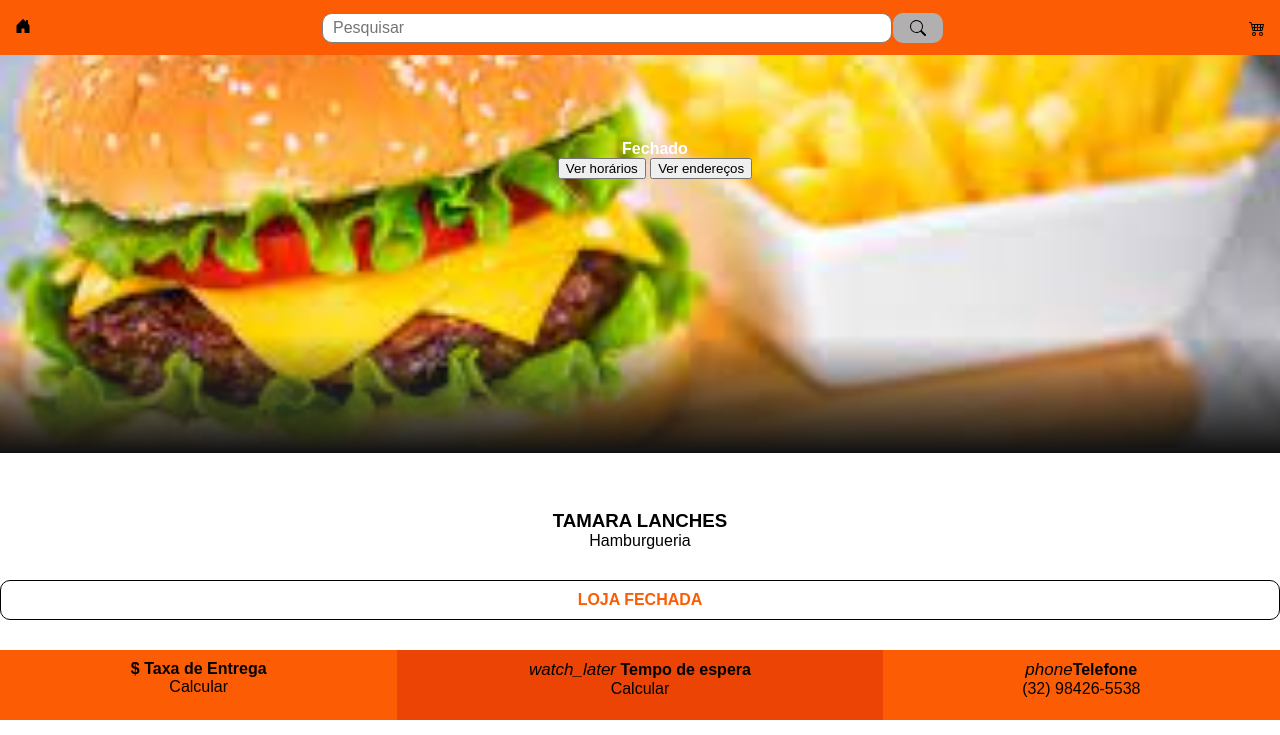
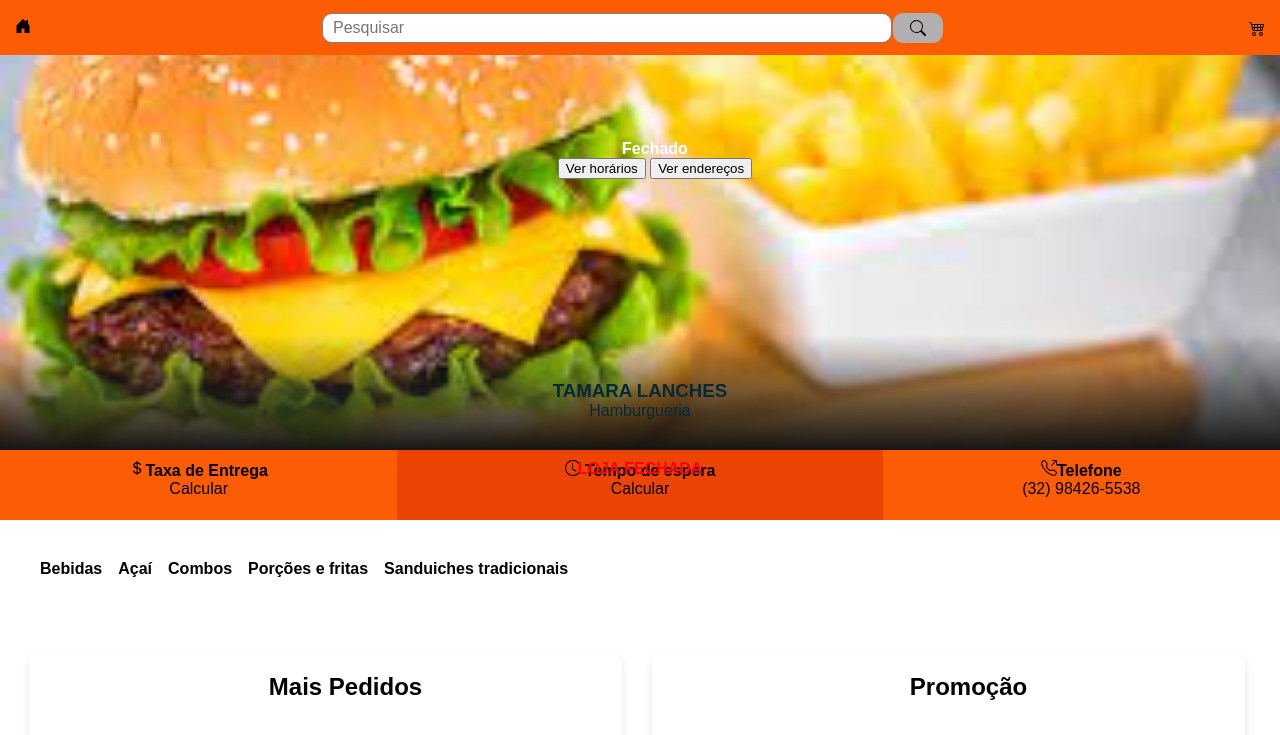
Before and after one commit to VEMS98/Challenge_2, a plain HTML site: page index.html in a window 1280 px wide. Shown: the top 735 px of the page. Drawn offline with Linux system fonts and the light colour scheme.

Commit message:
Ajustes no CSS
Ajustes no CSS

```diff
--- a/index.html
+++ b/index.html
@@ -54,22 +54,37 @@
 <div class="logo2">
   <h3>TAMARA LANCHES</h3>
   <p>Hamburgueria</p>
+
+  <div>
   <h4 class="closed">LOJA FECHADA</h4>
 </div>
+
+</div>
+
+<div id="space">
 <div class="questions">
   <div class="entrega">
-      <p><b>$ Taxa de Entrega</b></p>
+      <p><svg xmlns="http://www.w3.org/2000/svg" width="16" height="16" fill="currentColor" class="bi bi-currency-dollar" viewBox="0 0 16 16">
+        <path d="M4 10.781c.148 1.667 1.513 2.85 3.591 3.003V15h1.043v-1.216c2.27-.179 3.678-1.438 3.678-3.3 0-1.59-.947-2.51-2.956-3.028l-.722-.187V3.467c1.122.11 1.879.714 2.07 1.616h1.47c-.166-1.6-1.54-2.748-3.54-2.875V1H7.591v1.233c-1.939.23-3.27 1.472-3.27 3.156 0 1.454.966 2.483 2.661 2.917l.61.162v4.031c-1.149-.17-1.94-.8-2.131-1.718H4zm3.391-3.836c-1.043-.263-1.6-.825-1.6-1.616 0-.944.704-1.641 1.8-1.828v3.495l-.2-.05zm1.591 1.872c1.287.323 1.852.859 1.852 1.769 0 1.097-.826 1.828-2.2 1.939V8.73l.348.086z"/>
+      </svg><b>Taxa de Entrega</b></p>
       <p>Calcular</p>
   </div>
   <div class="espera">
-      <p> <i class="material-icons">watch_later</i>
+      <p> <svg xmlns="http://www.w3.org/2000/svg" width="16" height="16" fill="currentColor" class="bi bi-clock" viewBox="0 0 16 16">
+        <path d="M8 3.5a.5.5 0 0 0-1 0V9a.5.5 0 0 0 .252.434l3.5 2a.5.5 0 0 0 .496-.868L8 8.71V3.5z"/>
+        <path d="M8 16A8 8 0 1 0 8 0a8 8 0 0 0 0 16zm7-8A7 7 0 1 1 1 8a7 7 0 0 1 14 0z"/>
+      </svg>
           <span><b>Tempo de espera</b></span></p>
       <p>Calcular</p>
   </div>
   <div class="telefone">
-      <p>  <i class="material-icons">phone</i><b>Telefone</b></p>
+      <p>  <svg xmlns="http://www.w3.org/2000/svg" width="16" height="16" fill="currentColor" class="bi bi-telephone-outbound" viewBox="0 0 16 16">
+        <path d="M3.654 1.328a.678.678 0 0 0-1.015-.063L1.605 2.3c-.483.484-.661 1.169-.45 1.77a17.568 17.568 0 0 0 4.168 6.608 17.569 17.569 0 0 0 6.608 4.168c.601.211 1.286.033 1.77-.45l1.034-1.034a.678.678 0 0 0-.063-1.015l-2.307-1.794a.678.678 0 0 0-.58-.122l-2.19.547a1.745 1.745 0 0 1-1.657-.459L5.482 8.062a1.745 1.745 0 0 1-.46-1.657l.548-2.19a.678.678 0 0 0-.122-.58L3.654 1.328zM1.884.511a1.745 1.745 0 0 1 2.612.163L6.29 2.98c.329.423.445.974.315 1.494l-.547 2.19a.678.678 0 0 0 .178.643l2.457 2.457a.678.678 0 0 0 .644.178l2.189-.547a1.745 1.745 0 0 1 1.494.315l2.306 1.794c.829.645.905 1.87.163 2.611l-1.034 1.034c-.74.74-1.846 1.065-2.877.702a18.634 18.634 0 0 1-7.01-4.42 18.634 18.634 0 0 1-4.42-7.009c-.362-1.03-.037-2.137.703-2.877L1.885.511zM11 .5a.5.5 0 0 1 .5-.5h4a.5.5 0 0 1 .5.5v4a.5.5 0 0 1-1 0V1.707l-4.146 4.147a.5.5 0 0 1-.708-.708L14.293 1H11.5a.5.5 0 0 1-.5-.5z"/>
+      </svg><b>Telefone</b></p>
       <p>(32) 98426-5538</p>
   </div>
+
+</div>
 
 </div>
 
--- a/style.css
+++ b/style.css
@@ -75,20 +75,28 @@ body {
 }
 
 .logo2 {
+  position: absolute;
+  top: 50%;
+  left: 50%;
+  transform: translate(-50%, -50%);
   text-align: center;
-  margin-top: 60px;
   height: 40px;
   border-radius: 1px;
   border: #111;
+  color: #032a3a;
+
   }
+
   .logo2 .closed{
-    color: #fc5c03;
-    border: 0.5px solid black;
-    border-radius: 10px;
-    height: 40px;
-     margin-top: 30px;
-    padding-top: 10px;
+  color:#ff000a;
+  border: none;
+  height: 40px;
+  width: 570px;
+  margin-top: 30px;
+  padding-top: 10px;
+  outline: none;
   }
+
 
   .questions {
     background-color: #fc5c03;
@@ -97,6 +105,7 @@ body {
     width: 100%;
     text-align: center;
     margin-top: 100px;
+    margin-top: 0%;
 }
 .questions .entrega{
     width: 450px;
```
